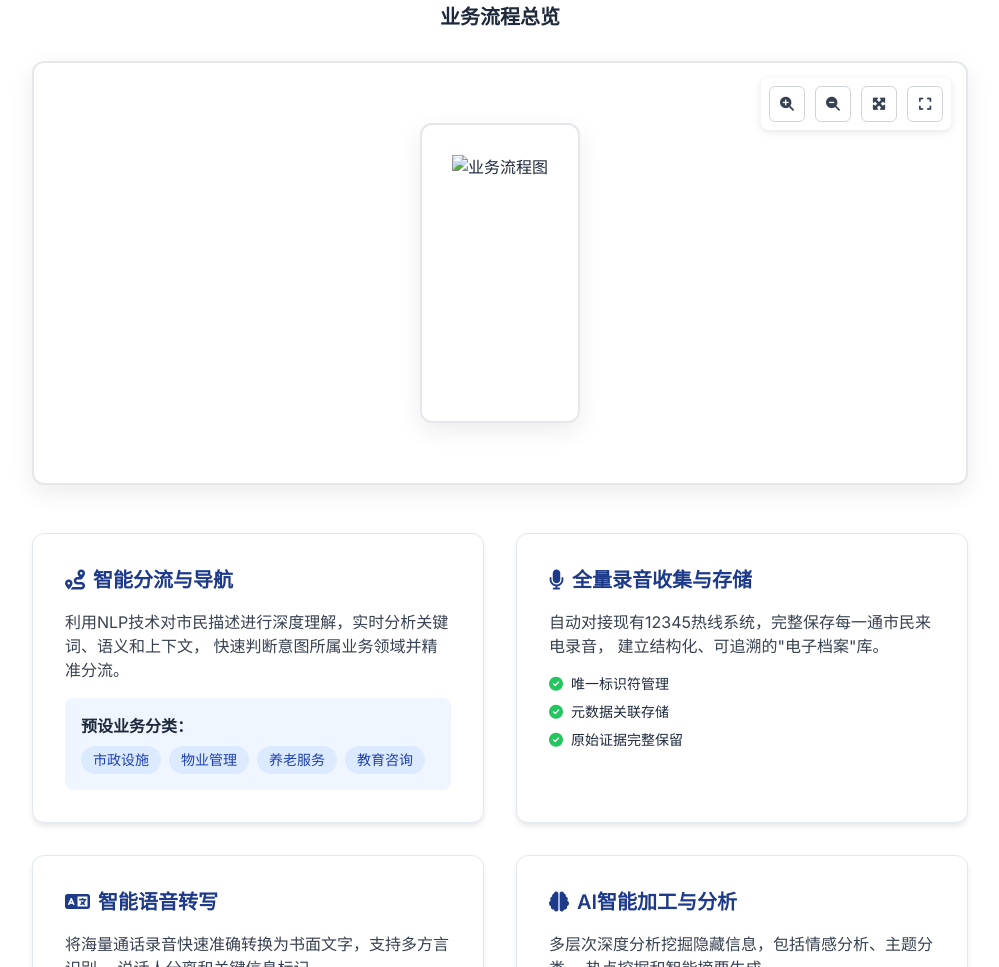
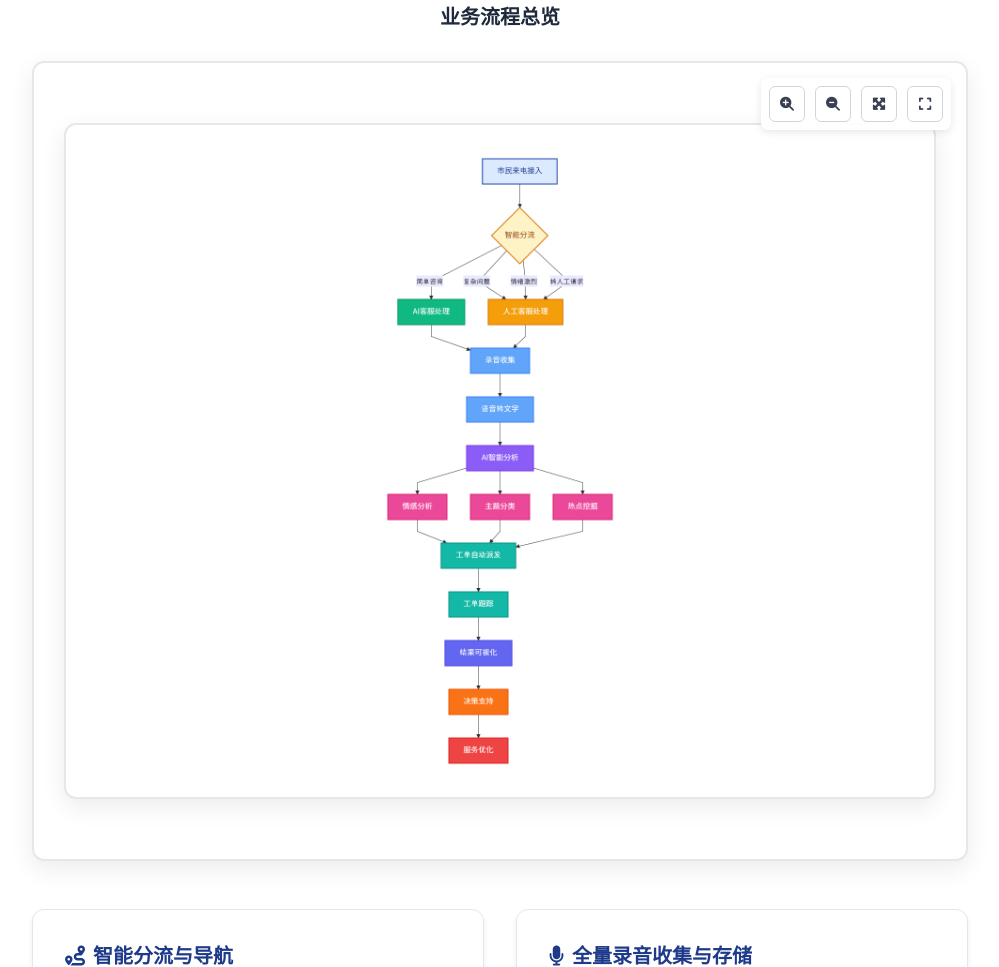
Before and after one commit to presoftdata/proposal, a plain HTML site: page index.html in a window 1280 px wide. Shown: the part 2287-3254 px from the top of the page, without its empty margins (280-1279 px from the left). Drawn offline with nearby package versions, Linux system fonts and the light colour scheme; a script that the page names is missing.

Commit message:
Update index.html

```diff
--- a/index.html
+++ b/index.html
@@ -545,7 +545,7 @@
                 </button>
               </div>
               <div class="mermaid-container">
-                  <img src="images/flowchart.png" alt="业务流程图" style="max-width: 100%; height: auto;" />
+                  <img src="images/flowchart_business.png" alt="业务流程图" style="max-width: 100%; height: auto;" />
               </div>
             </div>
           </div>
```
